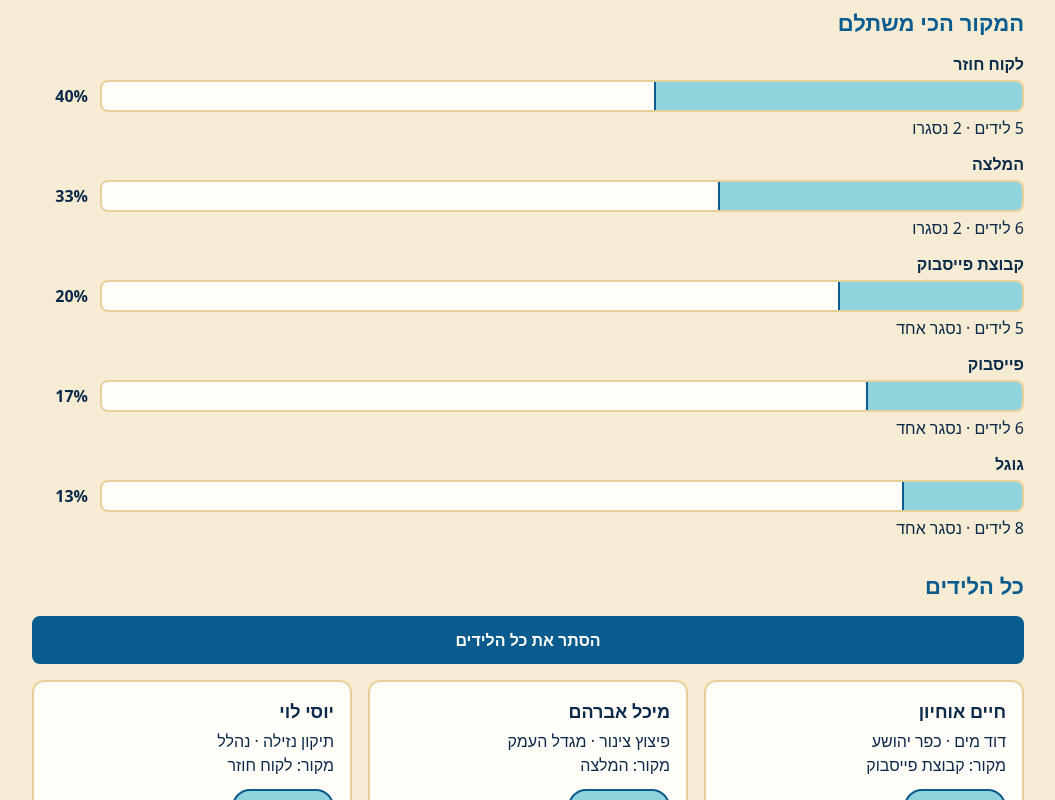
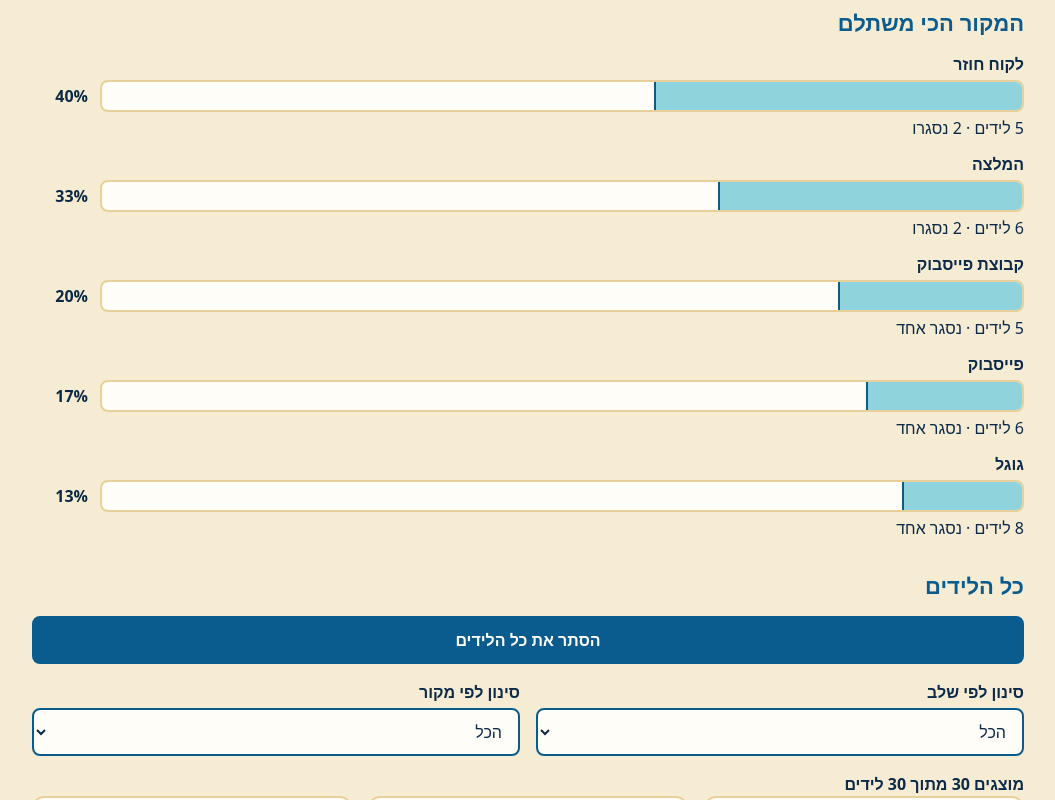
Before and after one commit to drorhiedman-bit/leads-dashboard, a plain HTML site: page index.html in a window 1280 px wide. Both pictures are taken after a click on the button "הצג את כל הלידים". Shown: the part 1446-2246 px from the top of the page, without its empty margins (112-1167 px from the left). Drawn offline with Linux system fonts and the light colour scheme.

Commit message:
Add stage and source filters to the all leads list

```diff
--- a/app.js
+++ b/app.js
@@ -276,7 +276,7 @@
     leads.forEach(function (lead) {
       fragment.appendChild(buildLeadCard(lead, variant));
     });
-    list.appendChild(fragment);
+    list.replaceChildren(fragment);
   }
 
   // ---- Call now: the top leads that still need a call (New or Contacted).
@@ -443,11 +443,52 @@
     list.appendChild(fragment);
   }
 
+  // ---- Filters for the All leads list: by stage and by source.
+  const ALL_VALUE = "";
+
+  function fillFilter(select, labels, keys) {
+    const options = [new Option("הכל", ALL_VALUE)].concat(
+      keys.map(function (key) { return new Option(label(labels, key), key); })
+    );
+    select.replaceChildren.apply(select, options);
+  }
+
+  function matchesFilter(lead, stage, source) {
+    return (stage === ALL_VALUE || lead.stage === stage) &&
+      (source === ALL_VALUE || lead.source === source);
+  }
+
+  function setUpFilters(sortedLeads) {
+    const stageSelect = document.getElementById("filter-stage");
+    const sourceSelect = document.getElementById("filter-source");
+    const status = document.getElementById("filter-status");
+    if (!stageSelect || !sourceSelect || !status) {
+      renderLeadList("all-leads", sortedLeads, "list");
+      return;
+    }
+    fillFilter(stageSelect, STAGE_LABELS, STAGES);
+    fillFilter(sourceSelect, SOURCE_LABELS, SOURCES);
+
+    function update() {
+      const shown = sortedLeads.filter(function (lead) {
+        return matchesFilter(lead, stageSelect.value, sourceSelect.value);
+      });
+      renderLeadList("all-leads", shown, "list");
+      status.textContent = shown.length === 0
+        ? "אין לידים שמתאימים לסינון"
+        : "מוצגים " + shown.length + " מתוך " + sortedLeads.length + " לידים";
+    }
+
+    stageSelect.addEventListener("change", update);
+    sourceSelect.addEventListener("change", update);
+    update();
+  }
+
   const SORTED_LEADS = sortedByScore(SCORED_LEADS);
   renderLeadList("call-now", callNowLeads(SORTED_LEADS), "call");
   renderBigNumbers(SCORED_LEADS);
   renderFunnel(SCORED_LEADS);
   renderBestSource(SCORED_LEADS);
-  renderLeadList("all-leads", SORTED_LEADS, "list");
+  setUpFilters(SORTED_LEADS);
   setUpShowAll();
 })();
--- a/index.html
+++ b/index.html
@@ -37,6 +37,17 @@
       <h2 id="all-leads-title">כל הלידים</h2>
       <button type="button" id="show-all" class="action-button" aria-expanded="false" aria-controls="all-leads-panel">הצג את כל הלידים</button>
       <div id="all-leads-panel" hidden>
+        <div class="filters">
+          <div class="filter">
+            <label for="filter-stage">סינון לפי שלב</label>
+            <select id="filter-stage"></select>
+          </div>
+          <div class="filter">
+            <label for="filter-source">סינון לפי מקור</label>
+            <select id="filter-source"></select>
+          </div>
+        </div>
+        <p id="filter-status" class="chart-summary" aria-live="polite"></p>
         <ul id="all-leads" class="lead-list"></ul>
       </div>
     </section>
--- a/style.css
+++ b/style.css
@@ -218,6 +218,29 @@ main > section {
   margin-top: 1rem;
 }
 
+.filters {
+  display: grid;
+  grid-template-columns: repeat(auto-fit, minmax(min(100%, 14rem), 1fr));
+  gap: 1rem;
+}
+
+.filter label {
+  display: block;
+  margin-bottom: 0.25rem;
+  font-weight: 700;
+}
+
+.filter select {
+  width: 100%;
+  min-height: 3rem;
+  padding: 0.5rem 0.75rem;
+  background: var(--card);
+  color: var(--text);
+  border: 2px solid var(--sea);
+  border-radius: 0.5rem;
+  font: inherit;
+}
+
 .big-numbers {
   display: grid;
   grid-template-columns: repeat(auto-fit, minmax(min(100%, 16rem), 1fr));
```
Also changed, not shown: 1 other file.
